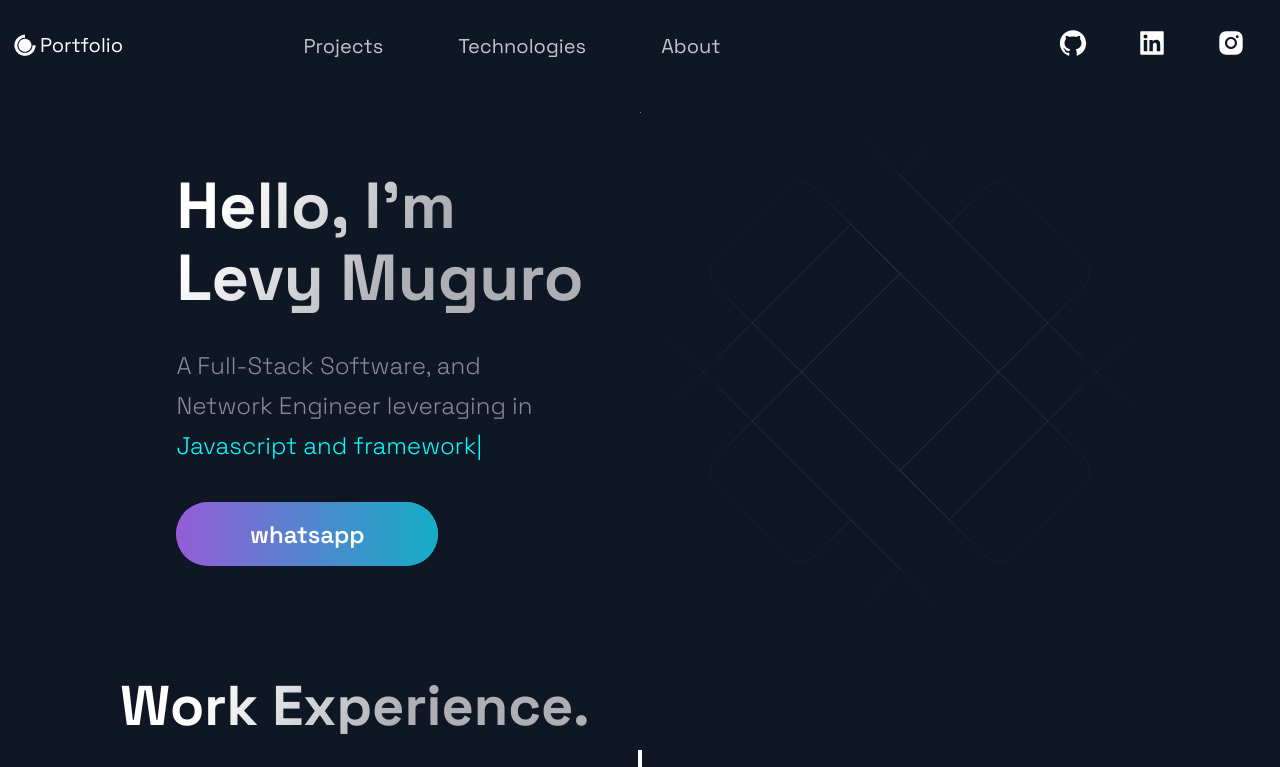
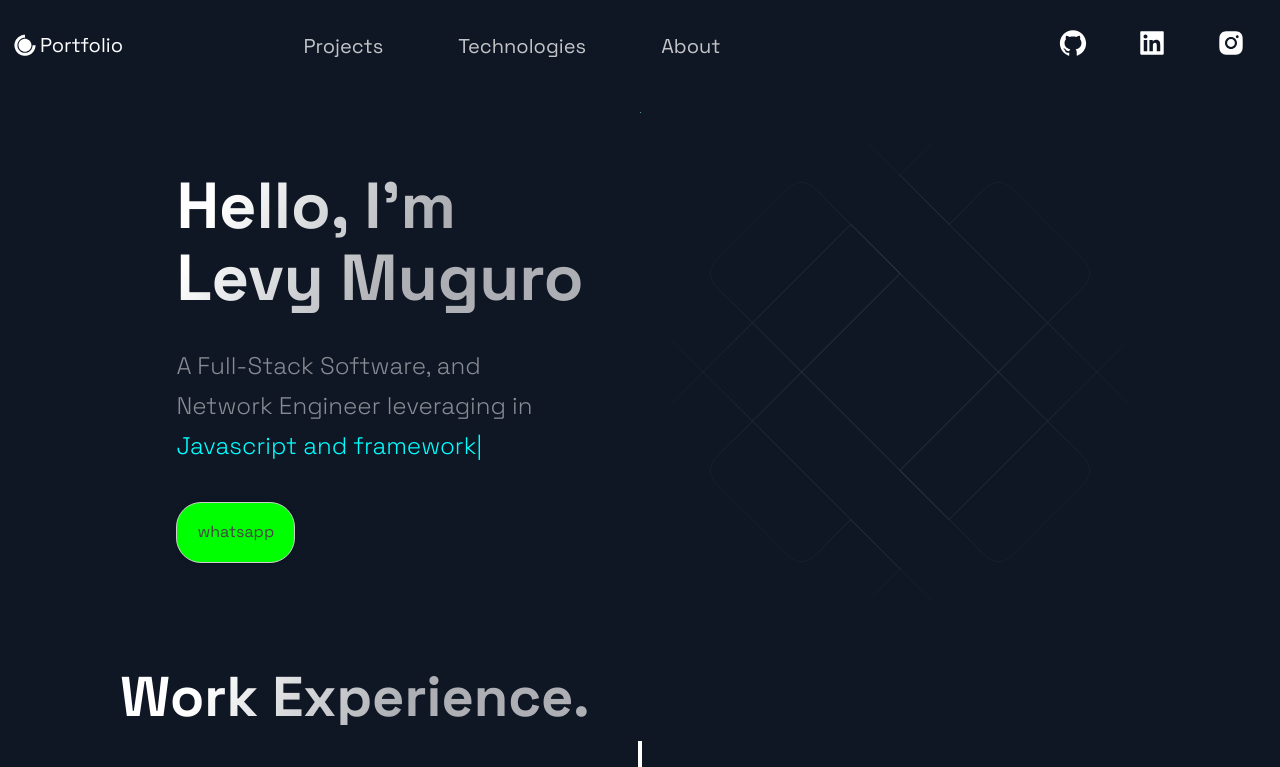
Before and after one commit to levy-web/portfolio, a Next.js app: page / in a window 1280 px wide. Shown: the top 767 px of the page. Built offline with nearby package versions, Linux system fonts and the light colour scheme.

Commit message:
styled whatapp button

```diff
--- a/src/components/Hero/Hero.js
+++ b/src/components/Hero/Hero.js
@@ -2,8 +2,7 @@ import React from 'react';
 import Typed from 'react-typed'
 
 import { Section, SectionText, SectionTitle } from '../../styles/GlobalComponents';
-import Button from '../../styles/GlobalComponents/Button';
-import { LeftSection, Typediv } from './HeroStyles';
+import { LeftSection, Typediv, Button } from './HeroStyles';
 
 function Hero() {
   const openWhatsApp = () => {
--- a/src/components/Hero/HeroStyles.js
+++ b/src/components/Hero/HeroStyles.js
@@ -23,21 +23,18 @@ export const Typediv = styled.div`
 
 `
 
-export const Button = styled.button`
-  height:20px;
-  background:#00FFFF;
+export const Button = styled.div`
+  border-radius: 25px;
+  display:inline-block;
+  color:#444;
+  border:1px solid #CCC;
+  background:#00FF00;;
+  box-shadow: 0 0 5px -1px rgba(0,0,0,0.2);
+  cursor:pointer;
+  vertical-align:middle;
+  max-width: 200px;
+  padding: 20px;
+  text-align: center;
 
 
 `
-export const SocialIcons = styled.a`
-transition: 0.3s ease;
-color: white;
-border-radius: 50px;
-  padding: 8px;
-&:hover {
-    background-color: #212d45;
-    transform: scale(1.2);
-    cursor: pointer;
-
-  }
-`
```
